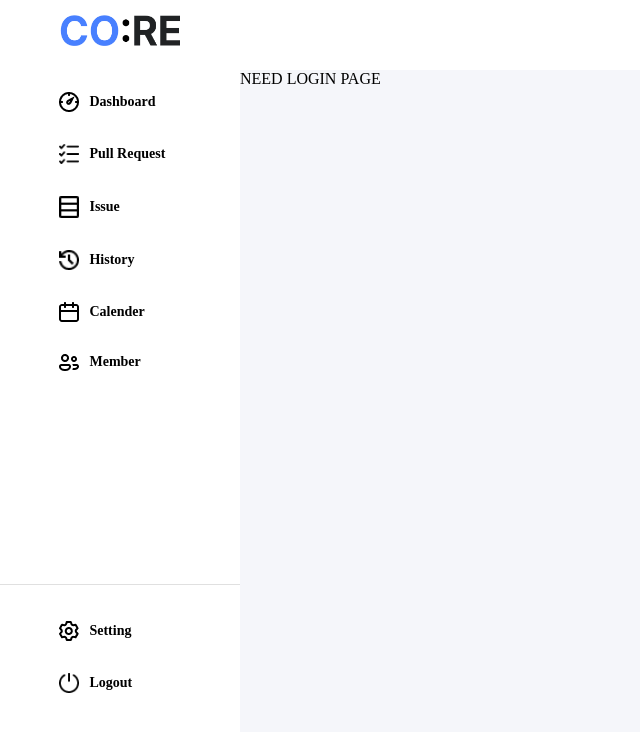
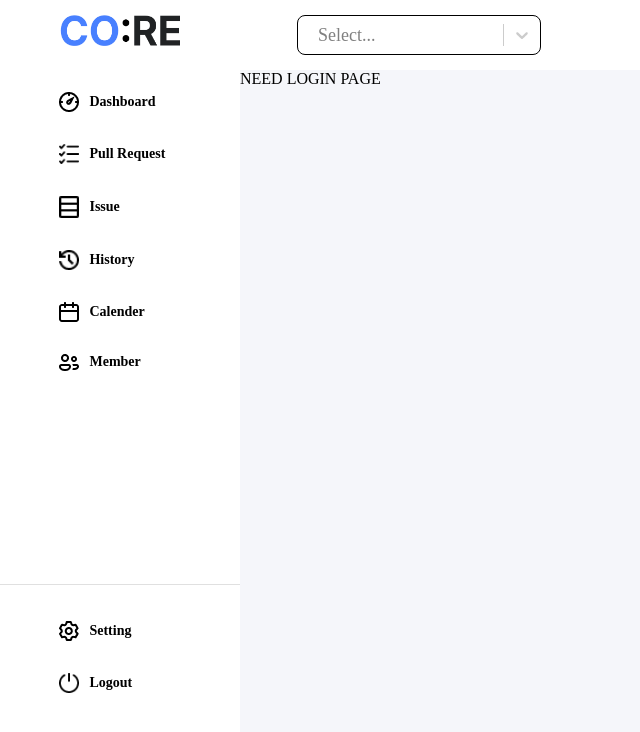
Before and after one commit to won-ee/CO-RE, a React (Vite) app in the folder frontend/: page / in a window 1280 px wide. Shown: the top 732 px of the page, without its empty margins (0-640 px from the left). Built offline with nearby package versions, Linux system fonts and the light colour scheme.

Commit message:
:sparkles: 프로젝트 선택 드롭다운 추가

```diff
--- a/frontend/package.json
+++ b/frontend/package.json
@@ -17,6 +17,7 @@
     "react": "^18.3.1",
     "react-dom": "^18.3.1",
     "react-router-dom": "^6.27.0",
+    "react-select": "^5.8.2",
     "styled-components": "^6.1.13",
     "zustand": "^5.0.0"
   },
--- a/frontend/src/App.Styled.ts
+++ b/frontend/src/App.Styled.ts
@@ -1,4 +1,6 @@
 import styled from "styled-components";
+import { SingleSelectStyles } from "./Types/SelectType";
+
 
 export const DisplayLayout=styled.div`
 display: flex;
@@ -14,14 +16,47 @@ export const SidebarLayout = styled.div`
 
 export const HeaderLayout = styled.div`
   display: flex;
-  justify-content: start;
+  justify-content: space-between;
   align-items: center;
   padding-left: 57px;
+  padding-right: 18px;
   background-color: white;
   height:70px;
   font-weight: bold;
   font-size:32px;
 `
+export const ChoiceStyles: SingleSelectStyles = {
+  control: (provided) => ({
+    ...provided,
+    width:'244px',
+    height:'40px',
+    backgroundColor: 'white',
+    borderColor: 'black',
+    borderRadius: '8px',
+    paddingLeft: '10px',
+    boxShadow: 'none',
+    fontSize:'18px',
+    fontWeight:'normal',
+    '&:hover': {
+      borderColor: 'black',  // 마우스를 올렸을 때 테두리 색상 유지
+    },
+  }),
+  menu: (provided) => ({
+    ...provided,
+    borderRadius: '8px',
+    marginTop: '5px',
+  }),
+  option: (provided, state) => ({
+    ...provided,
+    fontSize:'18px',
+    fontWeight:'normal',
+    backgroundColor: state.isSelected ? 'lightgreen' : 'white',
+    '&:hover': {
+      backgroundColor: 'lightgray',
+    },
+    padding: '10px 20px',
+  }),
+};
 
 export const NavLayout = styled.div`
   flex: 1;
--- a/frontend/src/App.tsx
+++ b/frontend/src/App.tsx
@@ -1,14 +1,16 @@
-import React from "react";
+import React, {useState} from "react";
+import Select,{SingleValue} from "react-select"
 import { BrowserRouter as Router, Route, Routes, useLocation } from "react-router-dom";
 import { QueryClient, QueryClientProvider } from "@tanstack/react-query";
 import { ReactQueryDevtools } from "@tanstack/react-query-devtools";
 import { ThemeProvider } from "styled-components";
+import { OptionType } from "./Types/SelectType";
 
 //글로벌 css
 import { GlobalStyle, theme } from "./styles/GlobalStyled";
 
 //Styled 컴포넌트
-import { DisplayLayout, SidebarLayout, HeaderLayout, NavLayout } from "./App.Styled";
+import { DisplayLayout, SidebarLayout, HeaderLayout, NavLayout, ChoiceStyles } from "./App.Styled";
 
 import Sidebar from "./components/Sidebar";
 import IssuePage from "./pages/IssuePage";
@@ -23,8 +25,20 @@ const ParseHeader = (str:string)=>{
   return str.charAt(1).toUpperCase()+str.slice(2);
 }
 
+const tempOption = [
+  { value: 'Projec01',label:'Project01'},
+  { value: 'Projec02',label:'Project02'},
+  { value: 'Projec03',label:'Project03'}
+]
+
 const AppComponent: React.FC = () =>{
   const location = useLocation()
+
+  const [selectedOp,setSelectedOp] = useState<SingleValue<OptionType>>(null);
+
+  const handleChange = (option: SingleValue<OptionType>)=>{
+    setSelectedOp(option)
+  }
   return(
     <>
       <SidebarLayout>
@@ -33,6 +47,12 @@ const AppComponent: React.FC = () =>{
       <NavLayout>
         <HeaderLayout>
           {ParseHeader(location.pathname)}
+          <Select
+          styles={ChoiceStyles}
+          value={selectedOp}
+          onChange={handleChange}
+          options={tempOption}
+          />
         </HeaderLayout>
         <Routes>
           <Route path="/" element={'NEED LOGIN PAGE'}/>
--- /dev/null
+++ b/frontend/src/Types/SelectType.ts
@@ -0,0 +1,13 @@
+import { StylesConfig } from 'react-select';
+
+// 1. OptionType 인터페이스 정의
+export interface OptionType {
+  value: string;
+  label: string;
+}
+
+// 2. StylesConfig 정의 (단일 선택용)
+export type SingleSelectStyles = StylesConfig<OptionType, false>;
+
+// 3. 다중 선택을 위한 StylesConfig 타입 (필요할 경우)
+export type MultiSelectStyles = StylesConfig<OptionType, true>;
```
Also changed, not shown: 1 other file (tests, documents, lock files or other folders).
